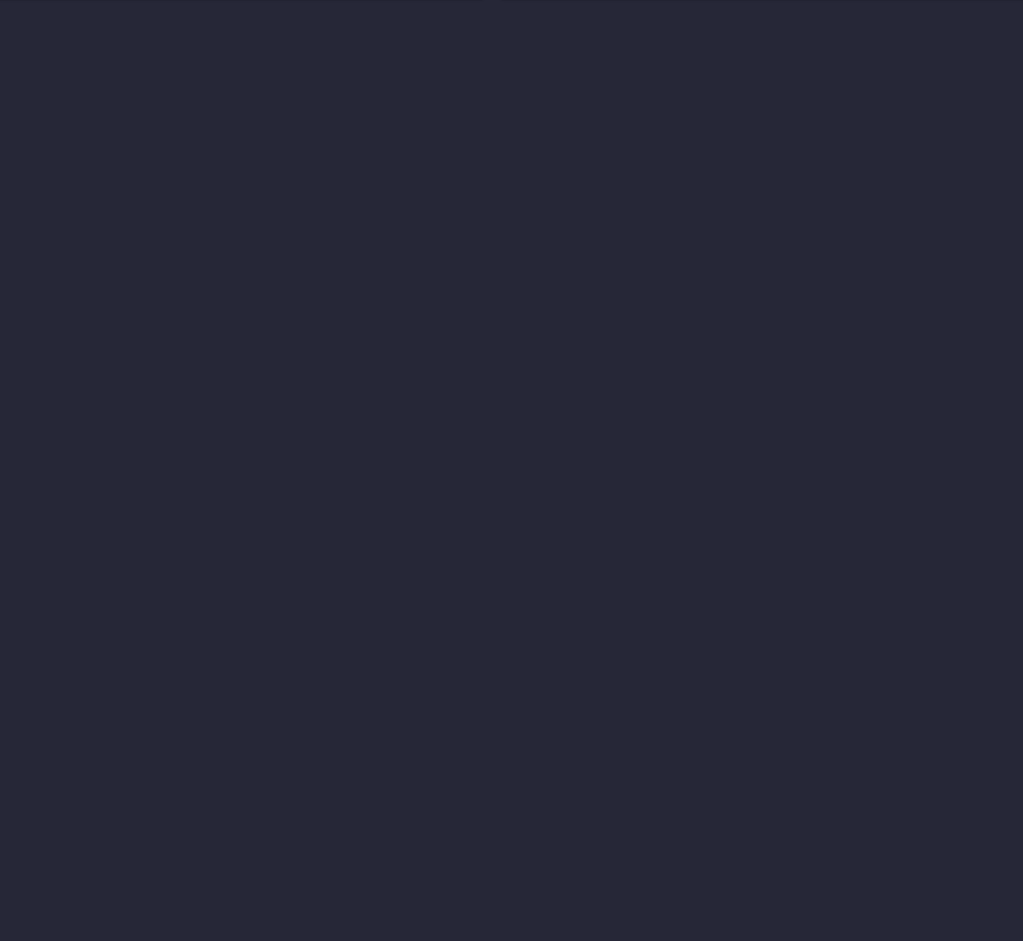
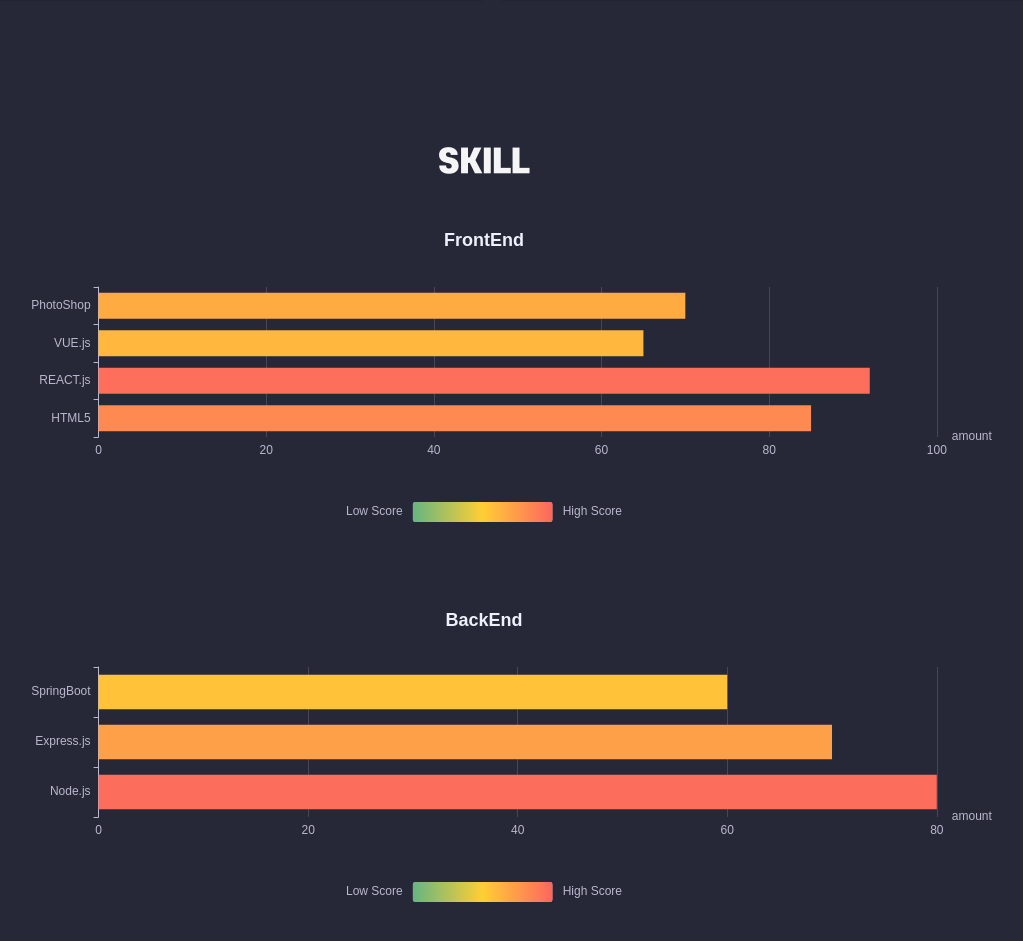
Before and after one commit to JIHEE-Princess98/PortfolioCode, a React (Vite) app: page / in a window 1280 px wide. Shown: the part 1501-2442 px from the top of the page, without its empty margins (156-1179 px from the left). Before the commit the page ends 1560 px from the top, so only its background shows below. Built offline with nearby package versions, Linux system fonts and the light colour scheme.

Commit message:
Skill echart 생성 삽입

```diff
--- a/package.json
+++ b/package.json
@@ -17,6 +17,8 @@
     "@mui/material": "^6.3.1",
     "@mui/styled-engine-sc": "^6.3.1",
     "axios": "^1.7.9",
+    "echarts": "^5.6.0",
+    "echarts-for-react": "^3.0.2",
     "prop-types": "^15.8.1",
     "react": "^18.3.1",
     "react-dom": "^18.3.1",
--- a/src/page/Skill.jsx
+++ b/src/page/Skill.jsx
@@ -1,8 +1,126 @@
-function Skill(){
-    return(
-        <div>
+import ReactECharts from "echarts-for-react";
+
+function Skill() {
+
+    return (
+        <div className="main-skill">
+            <h1>SKILL</h1>
+            <Frontend/>
+            <Backend/>
 
         </div>
     )
 }
-export default Skill
+
+const Frontend = () => {
+    const option = {
+        title: {
+            text: "FrontEnd",
+            left: 'center',
+        },
+        dataset: {
+            source: [
+                ["score", "amount", "product"],
+                [85, 85, "HTML5"],
+                [96, 92, "REACT.js"],
+                [65, 65, "VUE.js"],
+                [70, 70, "PhotoShop"]
+            ],
+        },
+        grid: {containLabel: true},
+        xAxis: {name: "amount"},
+        yAxis: {type: "category"},
+        visualMap: {
+            orient: "horizontal",
+            left: "center",
+            min: 10,
+            max: 100,
+            text: ["High Score", "Low Score"],
+            // Map the score column to color
+            dimension: 0,
+            inRange: {
+                color: ["#65B581", "#FFCE34", "#FD665F"],
+            },
+        },
+        series: [
+            {
+                type: "bar",
+                encode: {
+                    // Map the "amount" column to X axis.
+                    x: "amount",
+                    // Map the "product" column to Y axis
+                    y: "product",
+                },
+            },
+        ],
+        backgroundColor: "transparent",
+    };
+
+    return (
+        <section style={{marginTop: 40}}>
+            <ReactECharts
+                option={option}
+                style={{height: "300px", width: "100%"}}
+                theme="dark"
+            />
+        </section>
+    )
+}
+
+const Backend = () => {
+    const option = {
+        title: {
+            text: "BackEnd",
+            left: 'center',
+        },
+        dataset: {
+            source: [
+                ["score", "amount", "product"],
+                [97, 80, "Node.js"],
+                [75, 70, "Express.js"],
+                [60.4, 60, "SpringBoot"]
+            ],
+        },
+        grid: {containLabel: true},
+        xAxis: {name: "amount"},
+        yAxis: {type: "category"},
+        visualMap: {
+            orient: "horizontal",
+            left: "center",
+            min: 10,
+            max: 100,
+            text: ["High Score", "Low Score"],
+            // Map the score column to color
+            dimension: 0,
+            inRange: {
+                color: ["#65B581", "#FFCE34", "#FD665F"],
+            },
+        },
+        series: [
+            {
+                type: "bar",
+                encode: {
+                    // Map the "amount" column to X axis.
+                    x: "amount",
+                    // Map the "product" column to Y axis
+                    y: "product",
+                },
+            },
+        ],
+        backgroundColor: "transparent",
+    };
+
+    return (
+        <section style={{marginTop: 80}}>
+            <ReactECharts
+                option={option}
+                style={{height: "300px", width: "100%"}}
+                theme="dark"
+            />
+
+        </section>
+    )
+}
+
+
+export default Skill;
--- a/src/style/App.css
+++ b/src/style/App.css
@@ -13,13 +13,26 @@
     margin-top: 70px;
 }
 
+.main-skill{
+    width: 100%;
+    height: 850px;
+    padding: 10px;
+    /*background-color: var(--background-sub-color); !* 기본 색상 *!*/
+    margin-top: 70px;
+}
+
 @media all and (min-width:1024px) and (max-width:1279px) {
 
 }
 
 /* 테블릿 가로 (해상도 768px ~ 1023px)*/
 @media all and (min-width:768px) and (max-width:1023px) {
-
+    .main_title_bg{
+        height: 600px;
+    }
+    .main-service{
+        height: 1510px;
+    }
 }
 
 /* 모바일 가로 & 테블릿 세로 (해상도 480px ~ 767px)*/
--- a/src/style/Dashboard.css
+++ b/src/style/Dashboard.css
@@ -61,6 +61,19 @@
     text-align: center;
 }
 
+/***** skill ***/
+.main-skill h1{
+    text-align: center;
+}
+
+.skill-box{
+    width: 100%;
+    height: 300px;
+    background-color: var(--background-sub-color); /* 기본 색상 */
+    margin-top: 30px;
+}
+
+
 @media all and (min-width:1024px) and (max-width:1279px) {
 
 }
```
Also changed, not shown: 2 other files (tests, documents, lock files or other folders).
